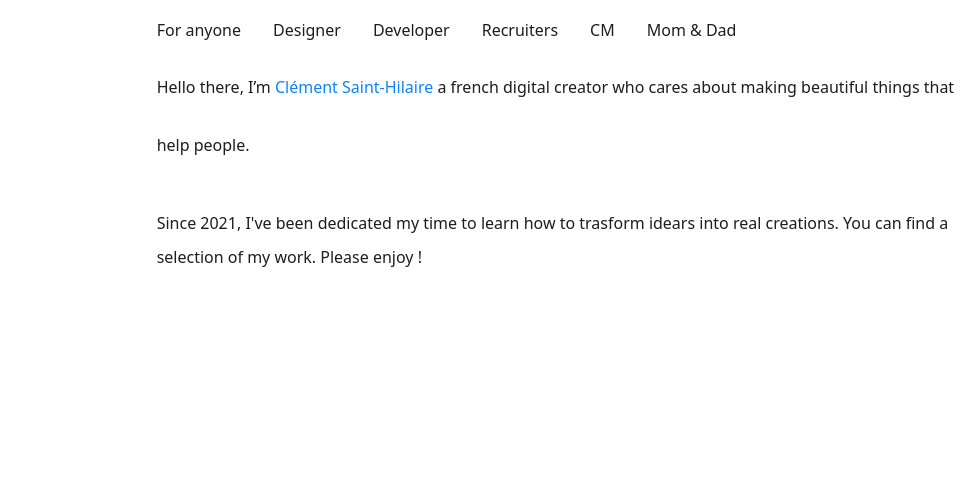
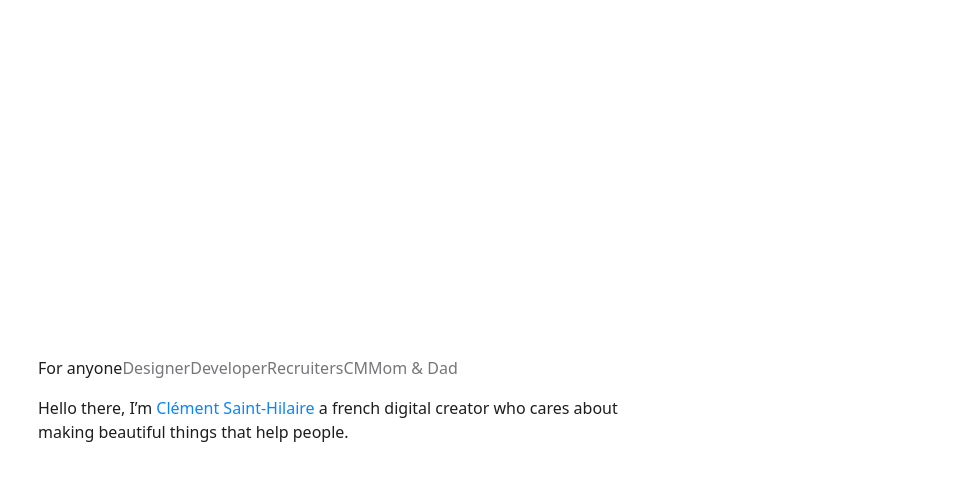
Before and after one commit to ClementSaint-Hilaire/cshStudio, a Next.js app: page / in a window 1280 px wide. Shown: the top 480 px of the page, without its empty margins (302-1280 px from the left). Built offline with nearby package versions, Linux system fonts and the light colour scheme.

Commit message:
work on the hero

```diff
--- a/src/app/layout.tsx
+++ b/src/app/layout.tsx
@@ -1,5 +1,6 @@
 import type { Metadata } from 'next'
 import './globals.css'
+import Noise from '@/Animations/Noise'
 
 export const metadata: Metadata = {
   title: 'CSH Studio',
@@ -14,6 +15,7 @@ export default function RootLayout({
   return (
     <html lang="en">
       <body className="bg-monochrome-100 dark:bg-monochrome-900 font-['Satoshi Variable']">
+
         {children}
       </body>
     </html>
--- a/src/app/page.tsx
+++ b/src/app/page.tsx
@@ -2,8 +2,8 @@ import HeroSection from "@/components/heroSection";
 
 export default function Home() {
   return (
-    <main className="bg-monochrome-100">
+    <main className="relative h-screen w-screen bg-monochrome-100">
       <HeroSection />
     </main>
-  )
+  );
 }
--- a/src/components/heroSection.tsx
+++ b/src/components/heroSection.tsx
@@ -27,36 +27,33 @@ const HeroSection = () => {
   };
 
   return (
-    <div className="justify-center items-center gap-32 inline-flex w-full max-w-[1400px] mx-auto bg-monochrome-100">
+    <div className="justify-center items-center flex flex-col w-full max-w-[1680px] h-screen mx-auto justify-center items-center">
 
-      <div className="gap-8 flex-col justify-center items-start inline-flex justify-between w-full mx-auto md:flex-row">
+      <div className="w-full max-w-[600px] flex flex-col">
 
-        <div className="w-1/3 h-auto hidden md:flex">
-        </div>
+        <div className="flex-col w-full items-start gap-[16px] inline-flex">
 
-        <div className="grow shrink basis-0 flex-col justify-between w-full md:w-1/3 items-start gap-[16px] inline-flex">
-          <div className="self-stretch w-full items-center inline-flex overflow-scroll scroll-smooth gap-[32px]">
+          <div className="self-stretch w-full items-center inline-flex overflow-scroll scroll-smooth">
             {Object.keys(content).map((key) => (
               <div
                 key={key}
                 onClick={() => setActiveSection(key)}
-                className={`text-gris_2 text-Mh4 font-normal cursor-pointer flex flex-none ${
+                className={`text-monochrome-500 text-body cursor-pointer flex flex-none ${
                   activeSection === key
-                    ? "text-noir dark:text-blanc"
-                    : "text-gris_2"
+                    ? "text-monochrome-800"
+                    : "text-monochrome-500"
                 }`}
               >
                 {key.charAt(0).toUpperCase() + key.slice(1)}
               </div>
             ))}
           </div>
-          <div className="flex flex-col gap-[32px]">
 
-              <div className="self-stretch text-currentColor text-Mh1 md:text-Oh1 leading-[38px] md:leading-[58px] font-normal"
-                  dangerouslySetInnerHTML={{ __html: content[activeSection] }}></div>
-              <div className="self-stretch text-gris_2 text-Oh3 md:text-Mh3 leading-[34px] font-normal text-gris_2">
-              Since 2021, I've been dedicated my time to learn how to trasform idears into real creations. You can find a selection of my work. Please enjoy !
-              </div>
+          <div className="w-full flex flex-col">
+            <div className="text-monochrome-800 text-body"
+                  dangerouslySetInnerHTML={{ __html: content[activeSection] }}>
+            </div>
+
           </div>
         </div>
 
--- a/tailwind.config.ts
+++ b/tailwind.config.ts
@@ -22,13 +22,13 @@ const config: Config = {
       }
     },
     fontSize: {
-      xs: '0.5625rem',
-      sm: '0.875rem',
-      base: '1rem',
-      lg: '1.25rem',
-      xl: '1.5rem',
-      '2xl': '2.5rem',
-      '3xl': '3.375rem'
+      caption: '0.5625rem',
+      subbody: '0.875rem',
+      body: '1rem',
+      heading: '1.25rem',
+      subtitle: '1.5rem',
+      'title': '2.5rem',
+      'display': '3.375rem'
     },
     fontFamily: {
       'satoshi-variable': 'Satoshi Variable'
```
Also changed, not shown: Animations/Noise/Noise.tsx (deleted, +0 -87 lines), src/Animations/Noise.tsx (added, +93 -0 lines).
